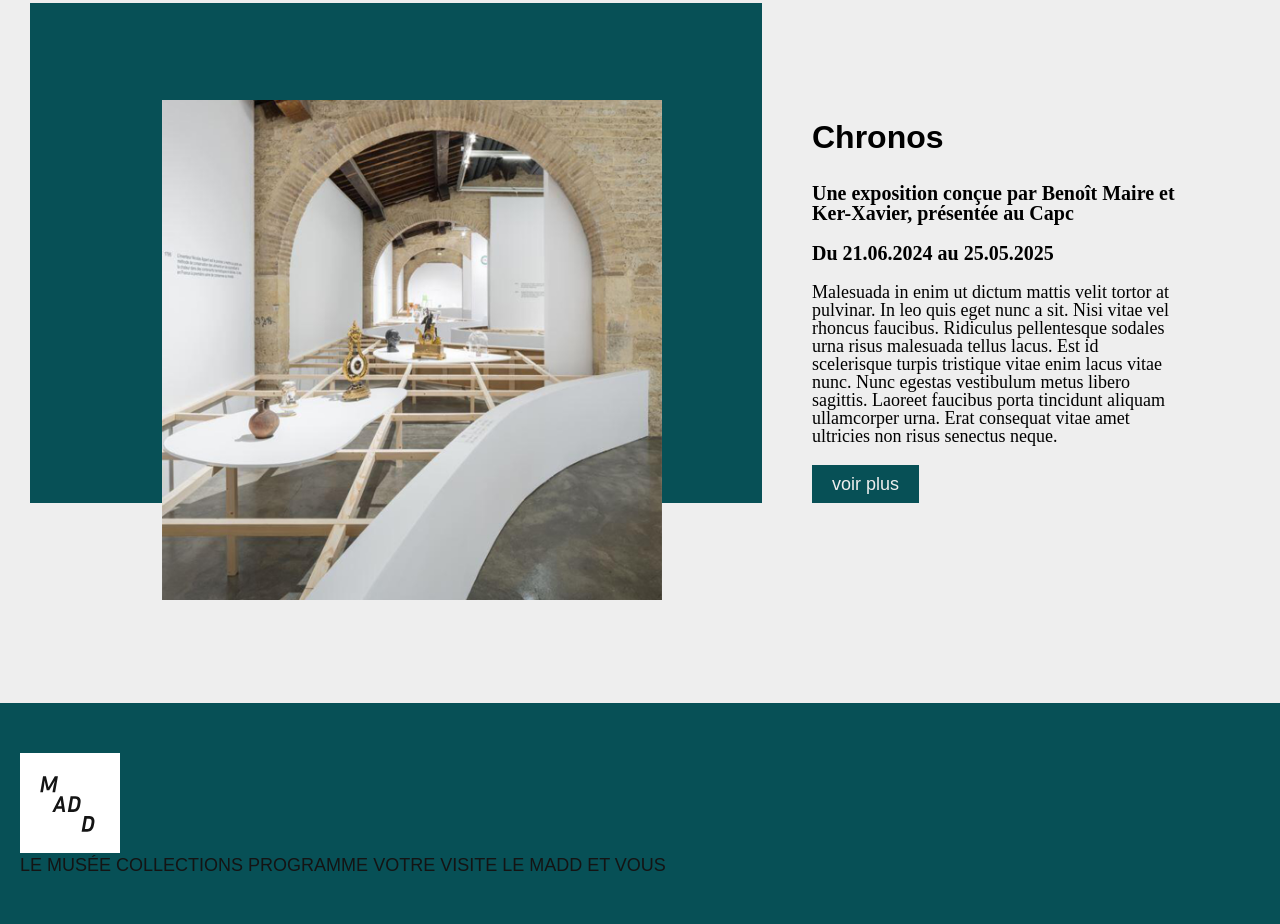
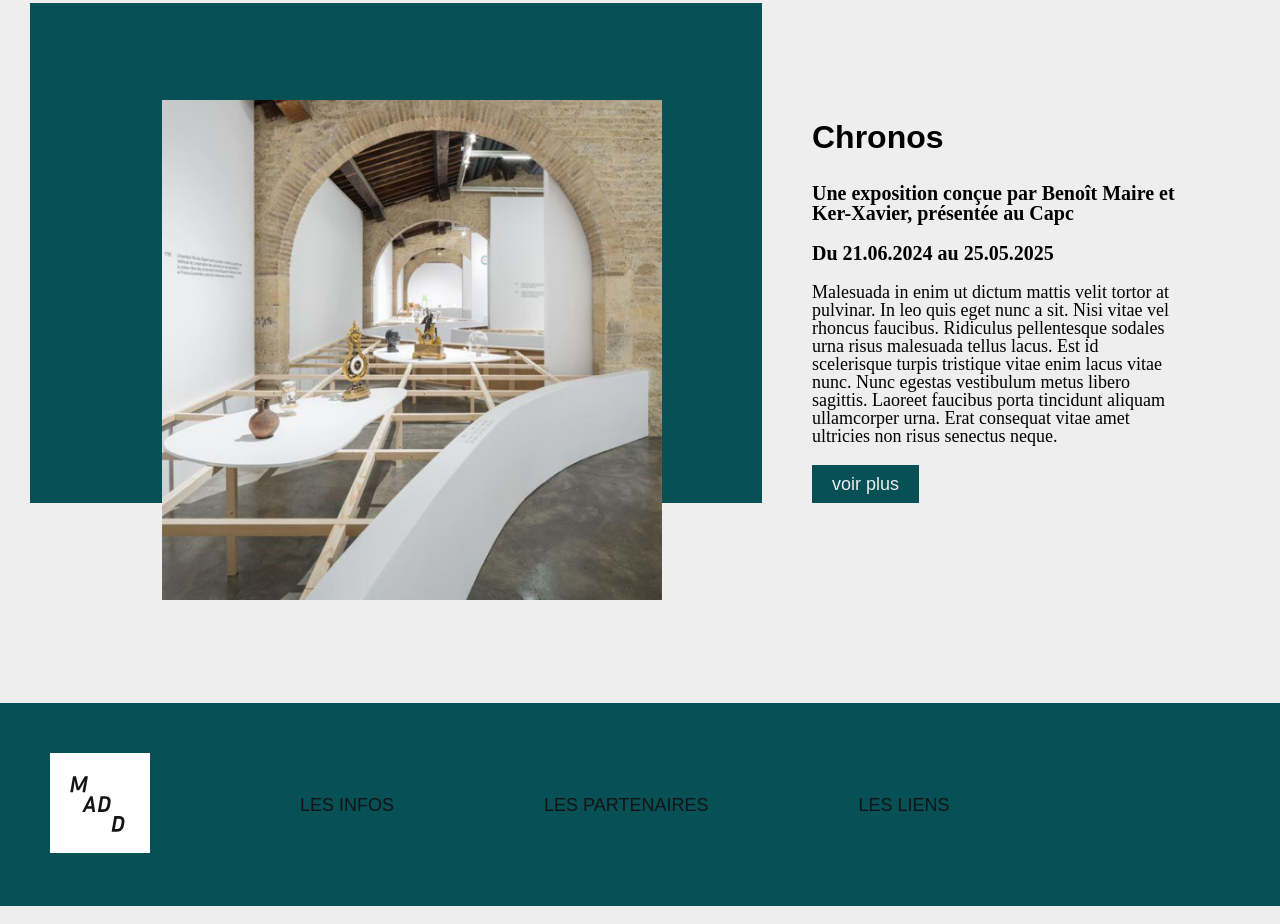
Before and after one commit to joshuarbt/madd-test, a plain HTML site: page index.html in a window 1280 px wide. Shown: the part 406-1330 px from the top of the page. Drawn offline with Linux system fonts and the light colour scheme; a web font is replaced by a local one.

Commit message:
fix: update footer layout and improve styling for better alignment

```diff
--- a/index.html
+++ b/index.html
@@ -89,16 +89,19 @@
     </main>
 
     <footer class="main-footer">
-        <a href="">
-            <img src="assets/img/logo.svg" alt="">
-        </a>
-        <div class="footer-lien">
-            <a href="">le musée</a>
-            <a href="">collections</a>
-            <a href="">programme</a>
-            <a href="">votre visite</a>
-            <a href="">le madd et vous</a>
+        <div class="container footer-navigation">
+            <a href="">
+                <img src="assets/img/logo.svg" alt="">
+            </a>
+            <div class="footer-lien">
+                <a href="">Les infos</a>
+                <a href="">Les partenaires</a>
+                <a href="">les liens</a>
+            </div>
+
+
         </div>
+
 
     </footer>
 </body>
--- a/styles/footer.css
+++ b/styles/footer.css
@@ -34,13 +34,16 @@ footer .footer-lien a:hover {
     border-bottom: 1px solid;
 }
 
-/* disposition des éléments du header, logo et lien d'un côté*/
-footer.main-footer .main-navigation {
+/* disposition des éléments du footer*/
+footer.main-footer .footer-navigation {
     display: flex;
-    gap: 50px;
+    gap: 150px;
+    justify-self: center;
+    align-items: center;
+    text-align: right;
 }
-/* disposition des éléments des liens*/
-footer.main-footer nav ul {
+
+footer .footer-lien {
     display: flex;
-    gap: 90px;
+    gap: 150px;
 }
```
